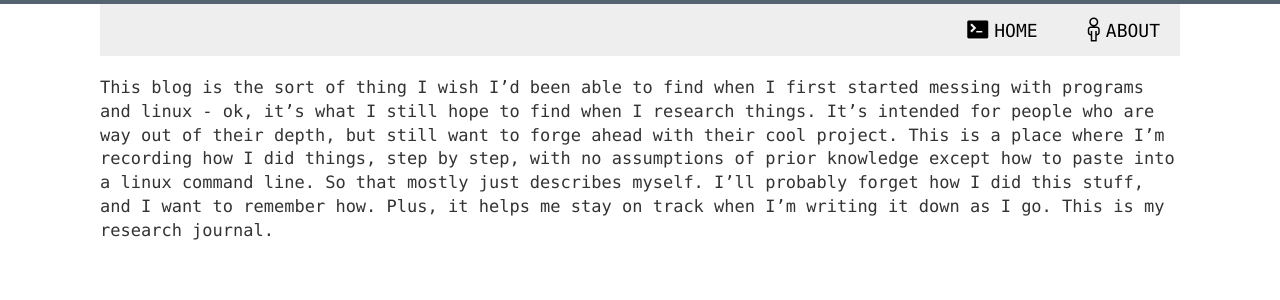
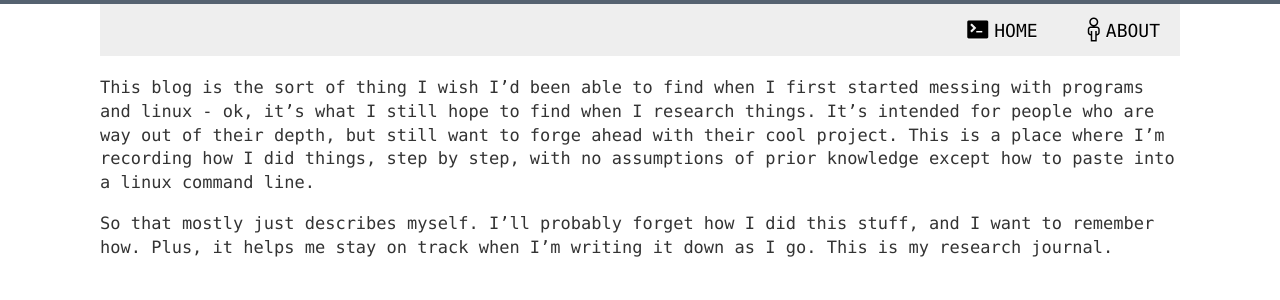
Before and after one commit to umhau/umhau.github.io, a Jekyll site: the page built from about.md, in a window 1280 px wide. Shown: the top 300 px of the page. Built offline with Jekyll 4.4.1, drawn with Linux system fonts in a browser that asks for light colours.

Commit message:
better about page.

```diff
--- a/_config.yml
+++ b/_config.yml
@@ -1,8 +1,8 @@
 name: '*nixing around'
 description: >
     Cut-and-paste walkthroughs of complicated projects on UNIX & Linux.
-about: >
-    This blog is the sort of thing I wish I'd been able to find when I first started messing with programs and linux - ok, it's what I still hope to find when I research things.  It's intended for people who are way out of their depth, but still want to forge ahead with their cool project.  This is a place where I'm recording how I did things, step by step, with no assumptions of prior knowledge except how to paste into a linux command line.  So that mostly just describes myself.  I'll probably forget how I did this stuff, and I want to remember how.  Plus, it helps me stay on track when I'm writing it down as I go.  This is my research journal.
+#about: >
+#    This blog is the sort of thing I wish I'd been able to find when I first started messing with programs and linux - ok, it's what I still hope to find when I research things.  It's intended for people who are way out of their depth, but still want to forge ahead with their cool project.  This is a place where I'm recording how I did things, step by step, with no assumptions of prior knowledge except how to paste into a linux command line.  So that mostly just describes myself.  I'll probably forget how I did this stuff, and I want to remember how.  Plus, it helps me stay on track when I'm writing it down as I go.  This is my research journal.
 url: "https://umhau.github.io"
 #baseurl: "/white-paper"
 markdown: kramdown
--- a/about.md
+++ b/about.md
@@ -3,4 +3,6 @@ layout: default
 title: About
 ---
 
-{{site.about}}
+This blog is the sort of thing I wish I'd been able to find when I first started messing with programs and linux - ok, it's what I still hope to find when I research things.  It's intended for people who are way out of their depth, but still want to forge ahead with their cool project.  This is a place where I'm recording how I did things, step by step, with no assumptions of prior knowledge except how to paste into a linux command line.
+
+So that mostly just describes myself.  I'll probably forget how I did this stuff, and I want to remember how.  Plus, it helps me stay on track when I'm writing it down as I go.  This is my research journal.
```
